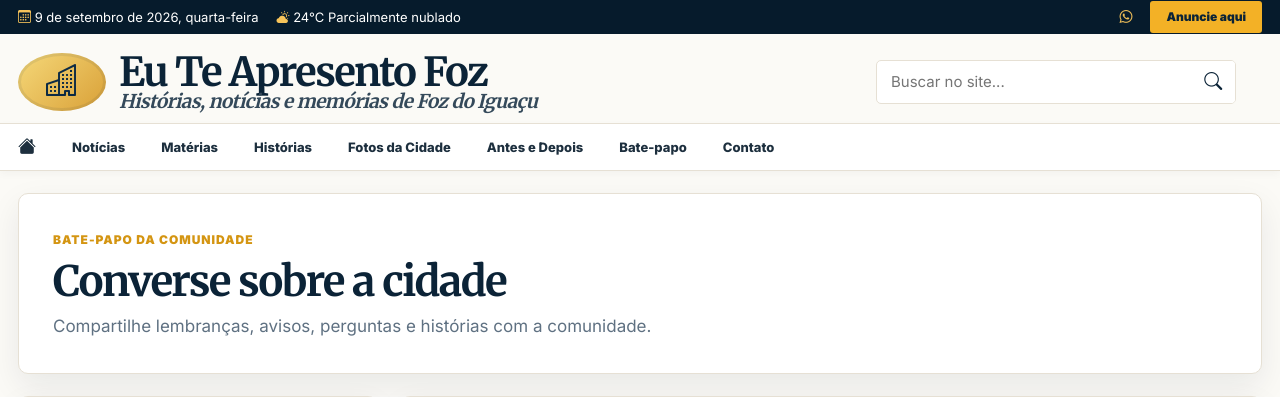
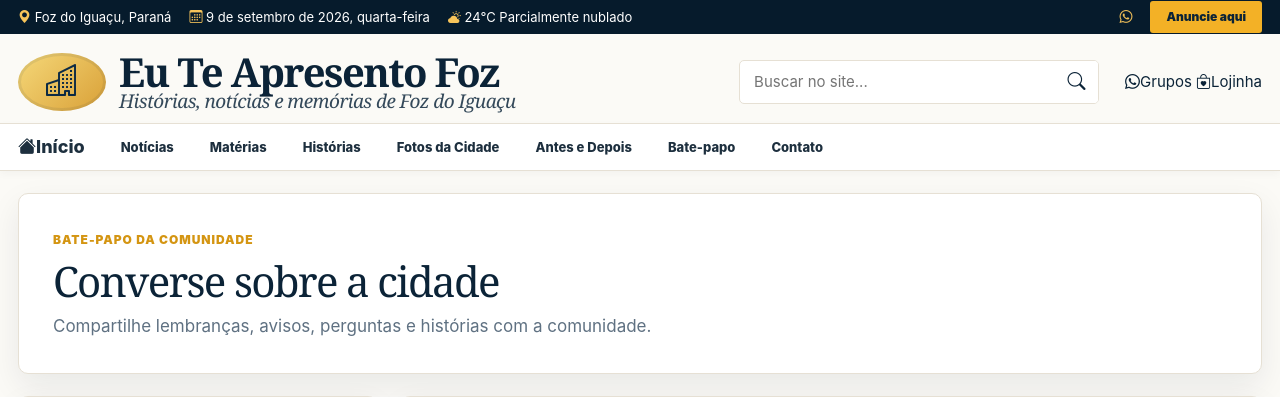
Before and after one commit to Hunter954/EuTeApresentoFoz, a Flask app: page /bate-papo in a window 1280 px wide. Shown: the top 397 px of the page. Run offline with Flask 3, Linux system fonts and the light colour scheme; data comes from the database, SQL or seed files in the repository; parts of the project's set-up code (start-up, migrations or seed data) failed here and were passed over.

Commit message:
Moderniza cabeçalho e acessos rápidos

```diff
--- a/app/templates/base.html
+++ b/app/templates/base.html
@@ -58,8 +58,9 @@
   <link rel="stylesheet" href="https://cdn.jsdelivr.net/npm/bootstrap-icons@1.11.3/font/bootstrap-icons.min.css">
   <link rel="preconnect" href="https://fonts.googleapis.com">
   <link rel="preconnect" href="https://fonts.gstatic.com" crossorigin>
-  <link href="https://fonts.googleapis.com/css2?family=Merriweather:wght@700;900&family=Inter:wght@400;600;700;800;900&display=swap" rel="stylesheet">
+  <link href="https://fonts.googleapis.com/css2?family=Manrope:wght@400;500;600;700;800&family=Newsreader:opsz,wght@6..72,600;6..72,700;6..72,800&display=swap" rel="stylesheet">
   <link rel="stylesheet" href="{{ url_for('static', filename='css/site.css') }}">
+  <link rel="stylesheet" href="{{ url_for('static', filename='css/modern.css') }}">
   {% if google_analytics_id %}
   <script async src="https://www.googletagmanager.com/gtag/js?id={{ google_analytics_id }}"></script>
   <script>
@@ -75,7 +76,8 @@
     <div class="mv-topbar">
       <div class="container-xl mv-topbar__inner">
         <div class="mv-topbar__left">
-          <span><i class="bi bi-calendar3"></i> {{ topbar_date_label }}</span>
+          <span><i class="bi bi-geo-alt-fill"></i> Foz do Iguaçu, Paraná</span>
+          <span class="mv-topbar__date"><i class="bi bi-calendar3"></i> {{ topbar_date_label }}</span>
           <span><i class="bi bi-cloud-sun-fill"></i> {{ weather_text }}</span>
         </div>
         <div class="mv-topbar__right">
@@ -101,12 +103,16 @@
         <input type="search" name="q" placeholder="Buscar no site..." value="{{ request.args.get('q', '') }}" aria-label="Buscar">
         <button type="submit" aria-label="Buscar"><i class="bi bi-search"></i></button>
       </form>
+      <div class="mv-header-quicklinks" aria-label="Acessos rápidos">
+        <a href="{{ url_for('site.whatsapp_groups_page') }}"><i class="bi bi-whatsapp"></i><span>Grupos</span></a>
+        <a href="{{ url_for('site.products_page') }}"><i class="bi bi-bag-heart"></i><span>Lojinha</span></a>
+      </div>
       <button class="mv-menu-btn" type="button" aria-label="Abrir menu" data-menu-toggle><i class="bi bi-list"></i></button>
     </div>
 
     <nav class="mv-nav" data-menu-panel>
       <div class="container-xl mv-nav__inner">
-        <a class="mv-home-link" href="{{ url_for('site.home') }}"><i class="bi bi-house-fill"></i></a>
+        <a class="mv-home-link" href="{{ url_for('site.home') }}"><i class="bi bi-house-fill"></i><span>Início</span></a>
         {% for item in nav_pages %}
           <a href="{{ url_for(item.endpoint) }}">{{ item.label }}</a>
         {% endfor %}
```
